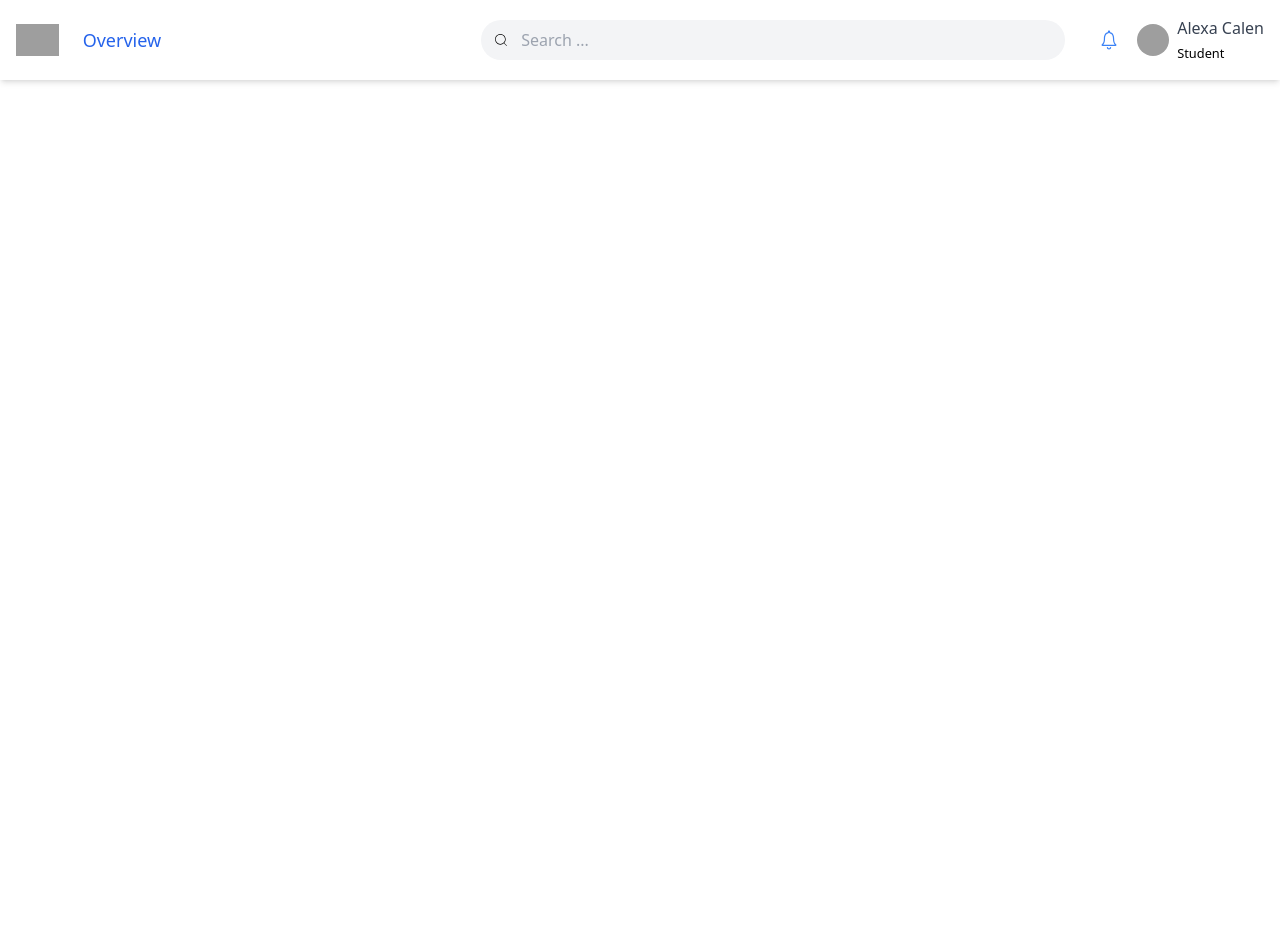
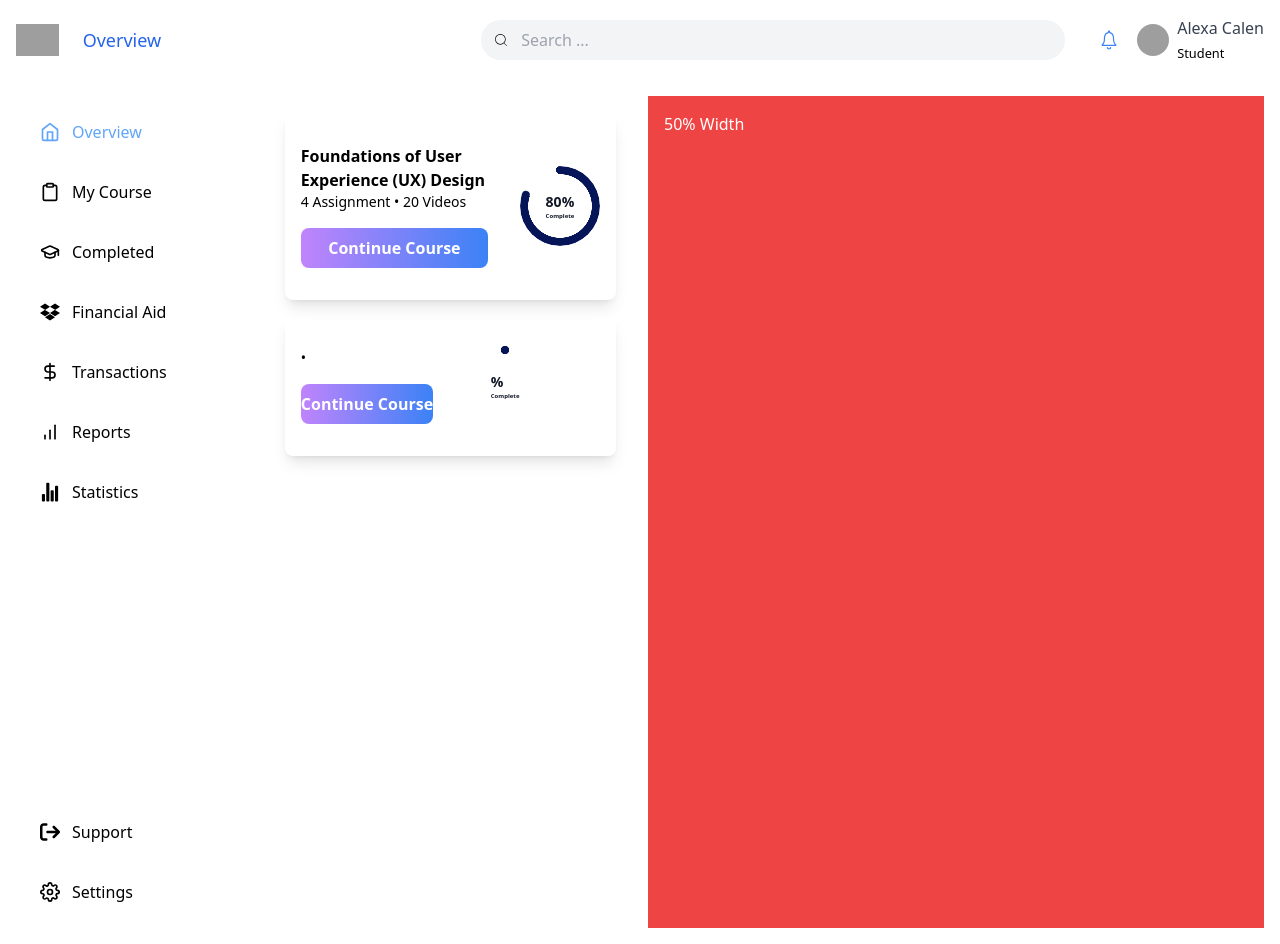
Before and after one commit to rashidsarkar/job-task-dashboard-ctgng, a React (Vite) app: page / in a window 1280 px wide. Before the commit the page ends 800 px from the top, so only its background shows below. Built offline with nearby package versions, Linux system fonts and the light colour scheme; grey boxes are pictures that could not be loaded.

Commit message:
"Added DashboardLayout component to App and removed shadow-md class from Navbar"

```diff
--- a/src/App.jsx
+++ b/src/App.jsx
@@ -1,9 +1,11 @@
 import Navbar from "./components/Navbar/Navbar";
+import DashboardLayout from "./DashboardLayout/DashboardLayout";
 
 function App() {
   return (
-    <div>
+    <div className="mx-auto ">
       <Navbar />
+      <DashboardLayout />
     </div>
   );
 }
--- /dev/null
+++ b/src/DashboardLayout/DashboardLayout.jsx
@@ -0,0 +1,35 @@
+import CardItem from "../components/CardItem/CardItem";
+import Sidebar from "../components/Sidebar/Sidebar";
+
+function DashboardLayout() {
+  return (
+    <div>
+      <div className="grid grid-cols-10 gap-4 p-4">
+        {/* 20% width column */}
+        <div className="col-span-2 p-4">
+          <Sidebar />
+        </div>
+
+        {/* 30% width column */}
+        <div className="col-span-3 p-4">
+          <div className="grid gap-y-4 ">
+            <CardItem
+              text={"Foundations of User Experience (UX) Design"}
+              assing={"4 Assignment"}
+              video={" 20 Videos"}
+              value={"80"}
+            />
+            <CardItem />
+          </div>
+        </div>
+
+        {/* 50% width column */}
+        <div className="col-span-5 p-4 bg-red-500">
+          <p className="text-white">50% Width</p>
+        </div>
+      </div>
+    </div>
+  );
+}
+
+export default DashboardLayout;
--- /dev/null
+++ b/src/components/CardItem/CardItem.jsx
@@ -0,0 +1,39 @@
+import React from "react";
+import "./carditem.css"; // For any additional custom styles
+
+function CardItem({ text, assing, video, value }) {
+  return (
+    <div className="relative flex rounded-lg shadow-lg hover:bg-gradient-to-r from-purple-400 to-blue-500 hover:text-white">
+      <div className="p-4 py-8 w-9/10">
+        <div className="mb-4">
+          <h2 className="font-semibold">{text}</h2>
+          <p className="text-sm">
+            {assing} • {video}
+          </p>
+        </div>
+
+        <button className="w-full py-2 font-semibold text-white rounded-lg bg-gradient-to-r from-purple-400 to-blue-500 group-hover:bg-white group-hover:text-blue-500">
+          Continue Course
+        </button>
+      </div>
+      <div className="flex items-center justify-center p-4 w-1/10">
+        <div className="">
+          <div
+            className="radial-progress text-[#061558]"
+            style={{ "--value": value }}
+            role="progressbar"
+          >
+            <div className="flex items-center justify-center w-10 h-10 font-semibold text-gray-900 bg-white rounded-full">
+              <div className="flex flex-col">
+                <span className="text-sm">{value}%</span>
+                <span className="text-[6px]">Complete</span>
+              </div>
+            </div>
+          </div>
+        </div>
+      </div>
+    </div>
+  );
+}
+
+export default CardItem;
--- /dev/null
+++ b/src/components/CardItem/carditem.css
@@ -0,0 +1,64 @@
+.radial-progress {
+    position: relative;
+    display: inline-grid;
+    height: var(--size);
+    width: var(--size);
+    place-content: center;
+    border-radius: 9999px;
+    background-color: transparent;
+    vertical-align: middle;
+    box-sizing: content-box;
+    --value: 0;
+    --size: 5rem /* 80px */;
+    --thickness: calc(var(--size) / 10);
+}
+.radial-progress::-moz-progress-bar {
+    appearance: none;
+    background-color: transparent;
+}
+.radial-progress::-webkit-progress-value {
+    appearance: none;
+    background-color: transparent;
+}
+.radial-progress::-webkit-progress-bar {
+    appearance: none;
+    background-color: transparent;
+}
+.radial-progress:before,
+.radial-progress:after {
+    position: absolute;
+    border-radius: 9999px;
+    content: "";
+}
+.radial-progress:before,
+.radial-progress:after {
+    position: absolute;
+    border-radius: 9999px;
+    content: "";
+}
+.radial-progress:before {
+    inset: 0px;
+    background: radial-gradient(farthest-side, currentColor 98%, #0000) top/var(--thickness) var(--thickness)
+      no-repeat,
+    conic-gradient(currentColor calc(var(--value) * 1%), #0000 0);
+    -webkit-mask: radial-gradient(
+    farthest-side,
+    #0000 calc(99% - var(--thickness)),
+    #000 calc(100% - var(--thickness))
+  );
+    mask: radial-gradient(
+    farthest-side,
+    #0000 calc(99% - var(--thickness)),
+    #000 calc(100% - var(--thickness))
+  );
+}
+.radial-progress:after {
+    inset: calc(50% - var(--thickness) / 2);
+    transform: rotate(calc(var(--value) * 3.6deg - 90deg)) translate(calc(var(--size) / 2 - 50%));
+    background-color: currentColor;
+}
+/* carditem.css */
+.card-item-hover:hover .btn-hover {
+    background-color: white;
+    color: #4a90e2; /* or any blue you prefer */
+  }
--- a/src/components/Navbar/Navbar.jsx
+++ b/src/components/Navbar/Navbar.jsx
@@ -3,7 +3,7 @@ import { CiSearch } from "react-icons/ci";
 import { IoIosNotificationsOutline } from "react-icons/io";
 const Navbar = () => {
   return (
-    <div className="flex items-center justify-between p-4 bg-white shadow-md">
+    <div className="flex items-center justify-between p-4 bg-white ">
       {/* Left side with logo and Overview */}
       <div className="flex items-center space-x-6">
         <div className="flex items-center space-x-2">
--- /dev/null
+++ b/src/components/Sidebar/Sidebar.jsx
@@ -0,0 +1,91 @@
+import {
+  FiHome,
+  FiClipboard,
+  FiBarChart,
+  FiSettings,
+  FiHelpCircle,
+} from "react-icons/fi";
+import { FaDropbox } from "react-icons/fa6";
+import { LuGraduationCap } from "react-icons/lu";
+import { LuDollarSign } from "react-icons/lu";
+import { IoStatsChart } from "react-icons/io5";
+
+import { FaArrowRightFromBracket } from "react-icons/fa6";
+
+const Sidebar = () => {
+  return (
+    <div className="flex flex-col justify-between h-screen">
+      <nav className="flex flex-col">
+        <div>
+          <a
+            className="flex items-center p-2 text-blue-400 rounded-md"
+            href="#"
+          >
+            <FiHome className="w-5 h-5" />
+            <span className="ml-3">Overview</span>
+          </a>
+          <a
+            className="flex items-center p-2 mt-5 text-black rounded-md"
+            href="#"
+          >
+            <FiClipboard className="w-5 h-5" />
+            <span className="ml-3">My Course</span>
+          </a>
+          <a
+            className="flex items-center p-2 mt-5 text-black rounded-md"
+            href="#"
+          >
+            <LuGraduationCap className="w-5 h-5" />
+            <span className="ml-3">Completed</span>
+          </a>
+          <a
+            className="flex items-center p-2 mt-5 text-black rounded-md"
+            href="#"
+          >
+            <FaDropbox className="w-5 h-5" />
+            <span className="ml-3">Financial Aid</span>
+          </a>
+          <a
+            className="flex items-center p-2 mt-5 text-black rounded-md"
+            href="#"
+          >
+            <LuDollarSign className="w-5 h-5" />
+            <span className="ml-3">Transactions</span>
+          </a>
+          <a
+            className="flex items-center p-2 mt-5 text-black rounded-md"
+            href="#"
+          >
+            <FiBarChart className="w-5 h-5" />
+            <span className="ml-3">Reports</span>
+          </a>
+          <a
+            className="flex items-center p-2 mt-5 text-black rounded-md"
+            href="#"
+          >
+            <IoStatsChart className="w-5 h-5" />
+            <span className="ml-3">Statistics</span>
+          </a>
+        </div>
+      </nav>
+      <div className="flex flex-col">
+        <a
+          className="flex items-center p-2 mt-5 text-black rounded-md"
+          href="#"
+        >
+          <FaArrowRightFromBracket className="w-5 h-5" />
+          <span className="ml-3">Support</span>
+        </a>
+        <a
+          className="flex items-center p-2 mt-5 text-black rounded-md"
+          href="#"
+        >
+          <FiSettings className="w-5 h-5" />
+          <span className="ml-3">Settings</span>
+        </a>
+      </div>
+    </div>
+  );
+};
+
+export default Sidebar;
```
